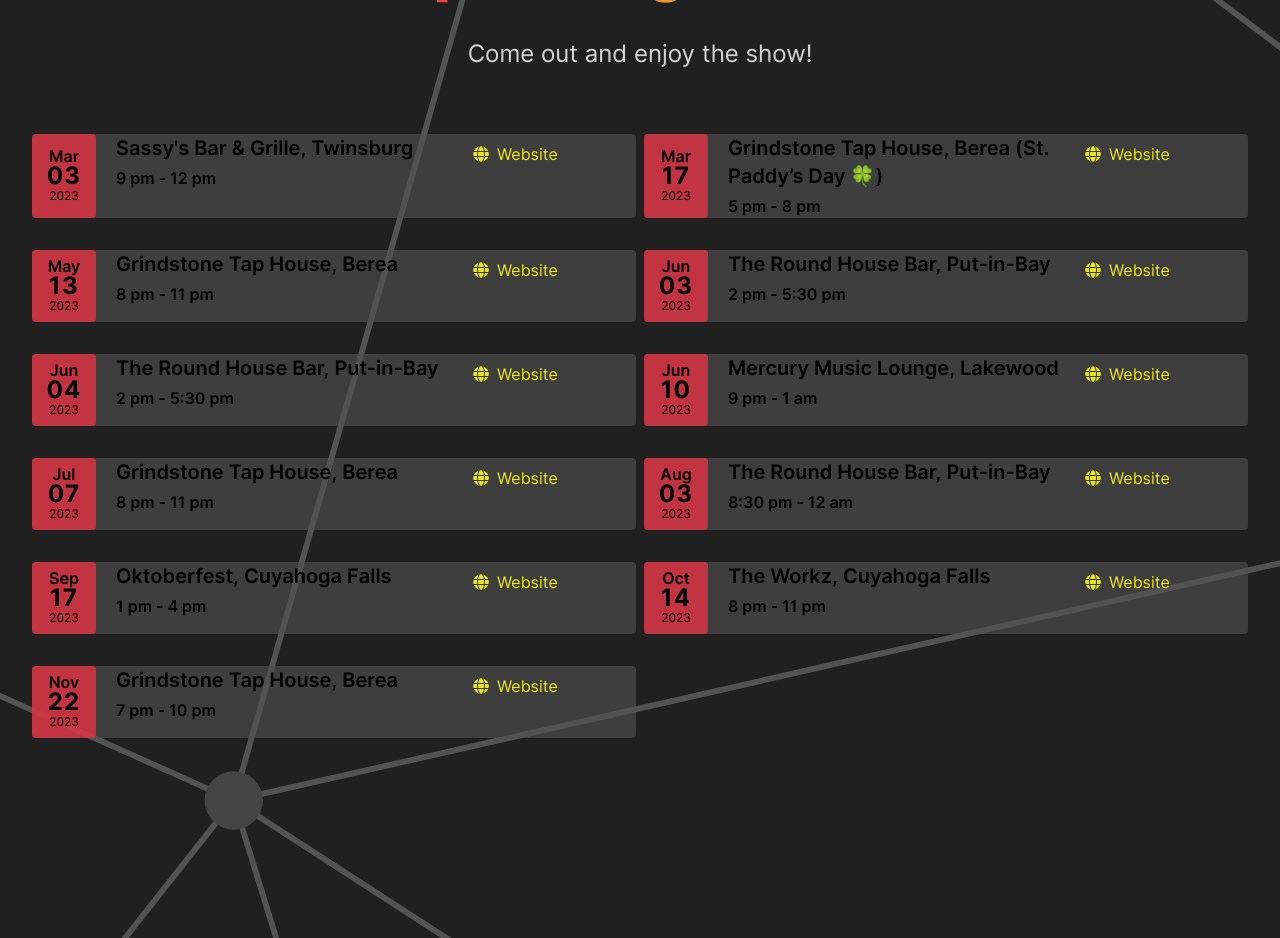
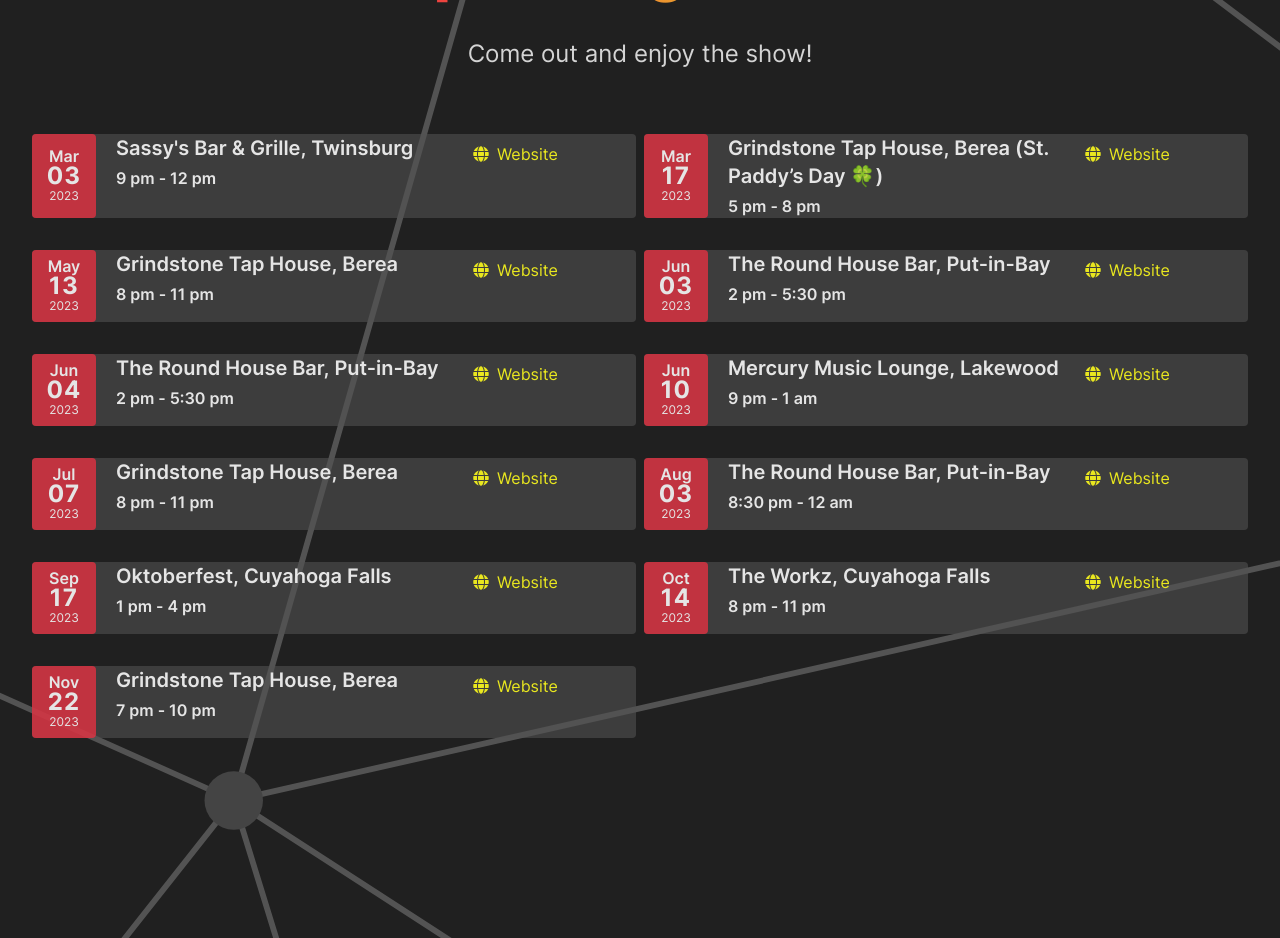
Before and after one commit to keepforever/www.endrockcle.com, a Next.js app: page / in a window 1280 px wide. Shown: the part 2700-3638 px from the top of the page. Built offline with nearby package versions, Linux system fonts and the light colour scheme.

Commit message:
fix: text color

```diff
--- a/src/components/ShowCardAlt.tsx
+++ b/src/components/ShowCardAlt.tsx
@@ -14,7 +14,7 @@
   return (
     <div
       key={show.id}
-      className='mb-6 flex gap-2 rounded bg-gray-600 bg-opacity-60 relative'
+      className='mb-6 flex gap-2 rounded bg-gray-600 bg-opacity-60 relative text-gray-200'
     >
       {show.isPast ? (
         <div className='absolute top-1/4 left-[40%] -rotate-12 opacity-60'>
```
